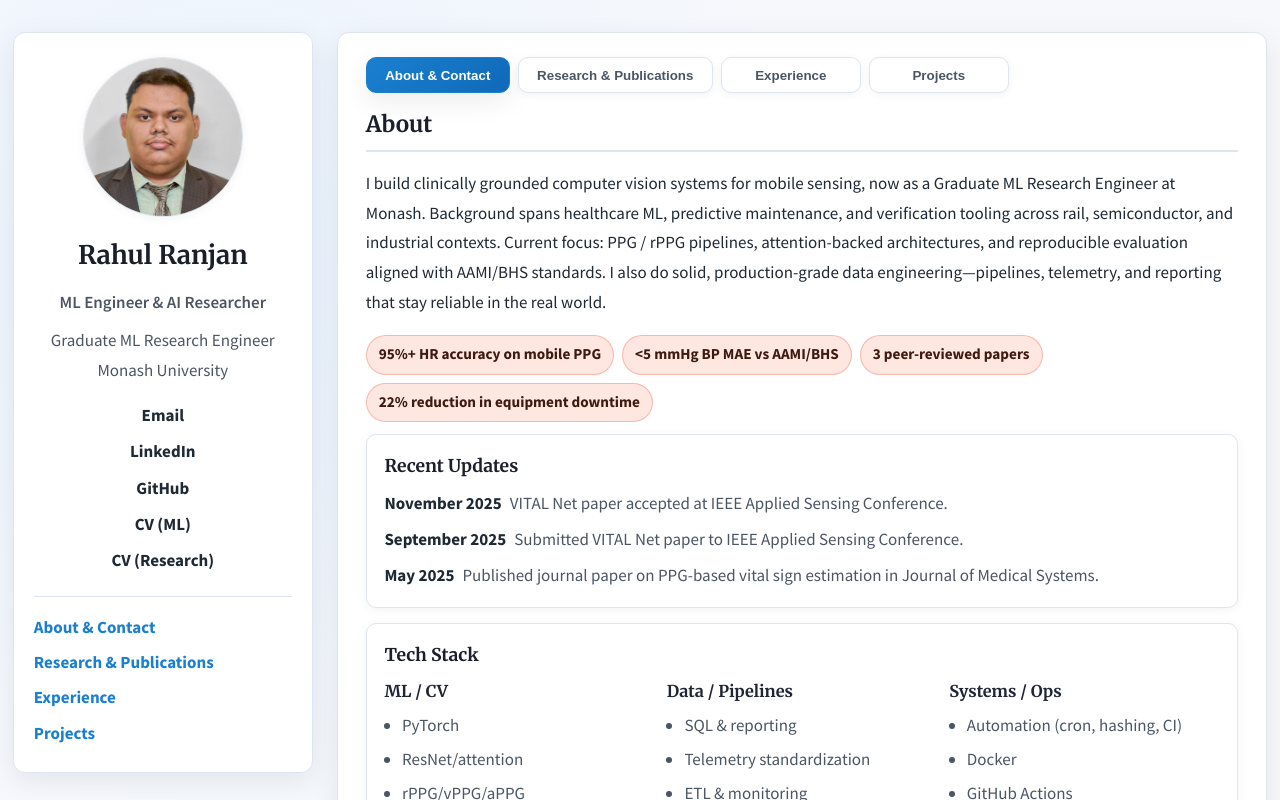
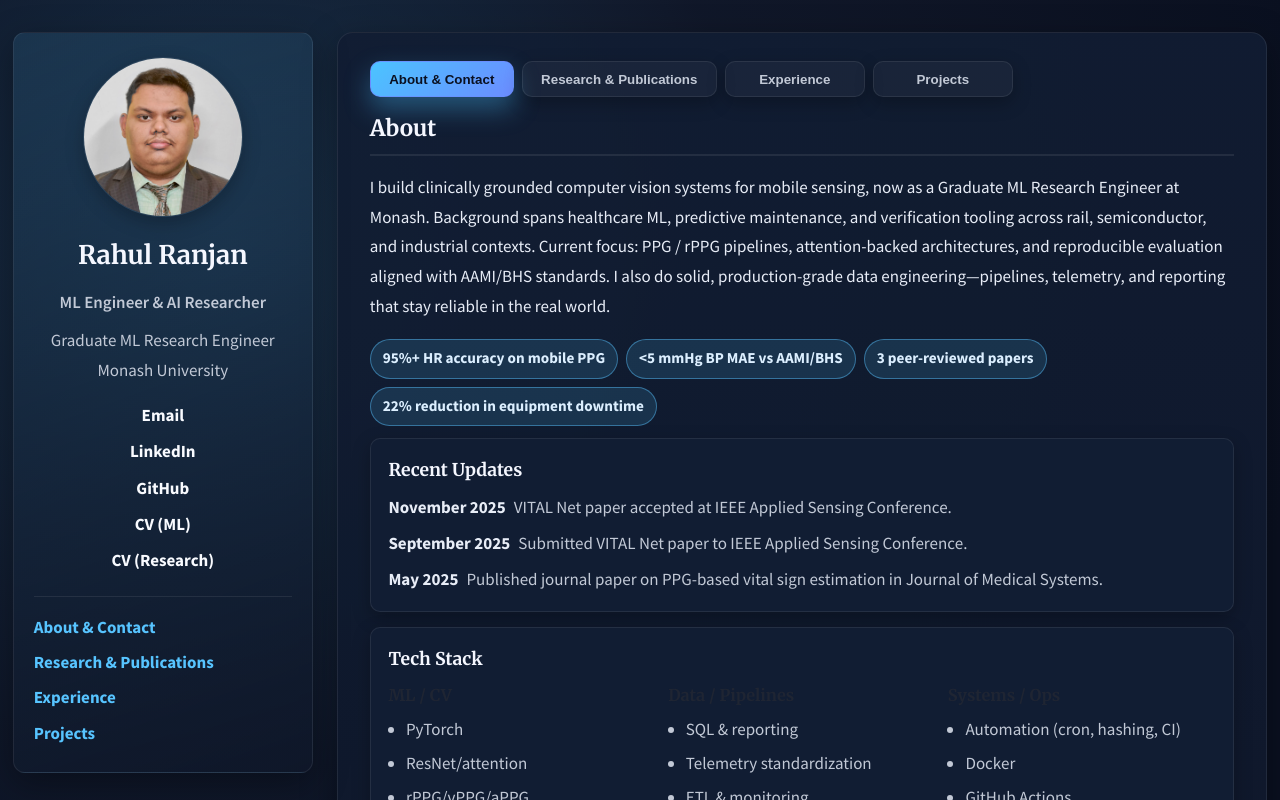
Before and after one commit to rahul201722/rahul201722.github.io, a React (Vite) app: page / in a window 1280 px wide. Shown: the top 800 px of the page. Built offline with nearby package versions, Linux system fonts and the light colour scheme.

Commit message:
style: add vibrant dark theme gradients and hover polish

```diff
--- a/src/styles.css
+++ b/src/styles.css
@@ -1,17 +1,20 @@
 @import url('https://fonts.googleapis.com/css2?family=Merriweather:wght@400;700&family=Source+Sans+Pro:wght@400;600;700&display=swap');
 
 :root {
-  --bg: #f6f8fc;
-  --panel: #ffffff;
-  --text: #1f2933;
-  --muted: #4b5563;
-  --accent: #1b7fd0;
-  --accent-soft: #e6f0fb;
-  --accent-warm: #f45c43;
-  --accent-warm-soft: #ffe7e1;
-  --border: #dde5f0;
-  --shadow: 0 8px 28px rgba(0, 0, 0, 0.08);
-  --shadow-soft: 0 2px 10px rgba(0, 0, 0, 0.05);
+  --bg: #0f1729;
+  --bg-soft: #10192f;
+  --panel: #0f1729;
+  --panel-alt: #111d33;
+  --text: #e8edf7;
+  --muted: #c2c9d6;
+  --accent: #57c4ff;
+  --accent-strong: #3aa9ff;
+  --accent-soft: rgba(87, 196, 255, 0.14);
+  --accent-warm: #ff7a5f;
+  --accent-warm-soft: rgba(255, 122, 95, 0.12);
+  --border: rgba(255, 255, 255, 0.08);
+  --shadow: 0 10px 34px rgba(0, 0, 0, 0.35);
+  --shadow-soft: 0 6px 18px rgba(0, 0, 0, 0.25);
 }
 
 * {
@@ -20,7 +23,9 @@
 
 body {
   margin: 0;
-  background: radial-gradient(circle at 18% 20%, #eaf3ff 0, #f6f8fc 38%, #f6f8fc 100%);
+  background: radial-gradient(circle at 18% 18%, rgba(87, 196, 255, 0.16) 0, rgba(15, 23, 41, 0.92) 34%, #0a1020 70%),
+    radial-gradient(circle at 82% 12%, rgba(255, 122, 95, 0.18) 0, rgba(15, 23, 41, 0.9) 36%, #0a1020 75%),
+    #0a1020;
   color: var(--text);
   font-family: "Source Sans Pro", "Segoe UI", system-ui, -apple-system, sans-serif;
   font-size: 17px;
@@ -32,7 +37,7 @@ h1,
 h2,
 h3 {
   font-family: "Merriweather", "Georgia", serif;
-  color: #1a1f2b;
+  color: #f5f7ff;
   margin: 0 0 0.4em;
 }
 
@@ -74,7 +79,7 @@ img {
 }
 
 .sidebar {
-  background: var(--panel);
+  background: linear-gradient(160deg, rgba(87, 196, 255, 0.12), rgba(15, 23, 41, 0.92));
   border: 1px solid var(--border);
   border-radius: 12px;
   padding: 1.5rem 1.25rem;
@@ -117,7 +122,7 @@ img {
 }
 
 .sidebar-links a {
-  color: var(--text);
+  color: #f9fbff;
   font-weight: 700;
 }
 
@@ -133,12 +138,15 @@ img {
   color: var(--accent);
   font-weight: 700;
 }
+.side-nav a:hover {
+  color: #fff;
+}
 
 .content {
-  background: var(--panel);
+  background: linear-gradient(180deg, rgba(17, 29, 51, 0.9), rgba(15, 23, 41, 0.9));
   border: 1px solid var(--border);
-  border-radius: 12px;
-  padding: 1.5rem 1.75rem 2rem;
+  border-radius: 16px;
+  padding: 1.75rem 2rem 2.25rem;
   box-shadow: var(--shadow);
 }
 
@@ -157,9 +165,9 @@ img {
 }
 
 .pill {
-  background: var(--accent-warm-soft);
-  color: #3d1b12;
-  border: 1px solid rgba(244, 92, 67, 0.35);
+  background: var(--accent-soft);
+  color: #dcefff;
+  border: 1px solid rgba(87, 196, 255, 0.45);
   border-radius: 999px;
   padding: 0.35rem 0.75rem;
   font-weight: 700;
@@ -192,7 +200,7 @@ img {
 
 .tab {
   border: 1px solid var(--border);
-  background: #fff;
+  background: rgba(255, 255, 255, 0.04);
   border-radius: 10px;
   padding: 0.6rem 1.15rem;
   font-weight: 700;
@@ -210,10 +218,10 @@ img {
 }
 
 .tab.active {
-  background: linear-gradient(135deg, var(--accent), #0f6ab8);
-  color: #fff;
-  border-color: var(--accent);
-  box-shadow: var(--shadow);
+  background: linear-gradient(135deg, #4bc4ff, #6b8cff);
+  color: #0a1020;
+  border-color: rgba(107, 140, 255, 0.8);
+  box-shadow: 0 12px 26px rgba(75, 196, 255, 0.35);
 }
 
 .tab-panel {
@@ -259,7 +267,7 @@ img {
   border-radius: 10px;
   padding: 1rem 1.1rem;
   box-shadow: var(--shadow-soft);
-  background: #fff;
+  background: var(--panel-alt);
   margin-bottom: 0.9rem;
   transition: transform 0.12s ease, box-shadow 0.12s ease, border-color 0.12s ease;
 }
@@ -267,7 +275,7 @@ img {
 .card:hover {
   transform: translateY(-2px);
   box-shadow: var(--shadow);
-  border-color: rgba(27, 127, 208, 0.35);
+  border-color: rgba(87, 196, 255, 0.35);
 }
 
 .stack {
```
